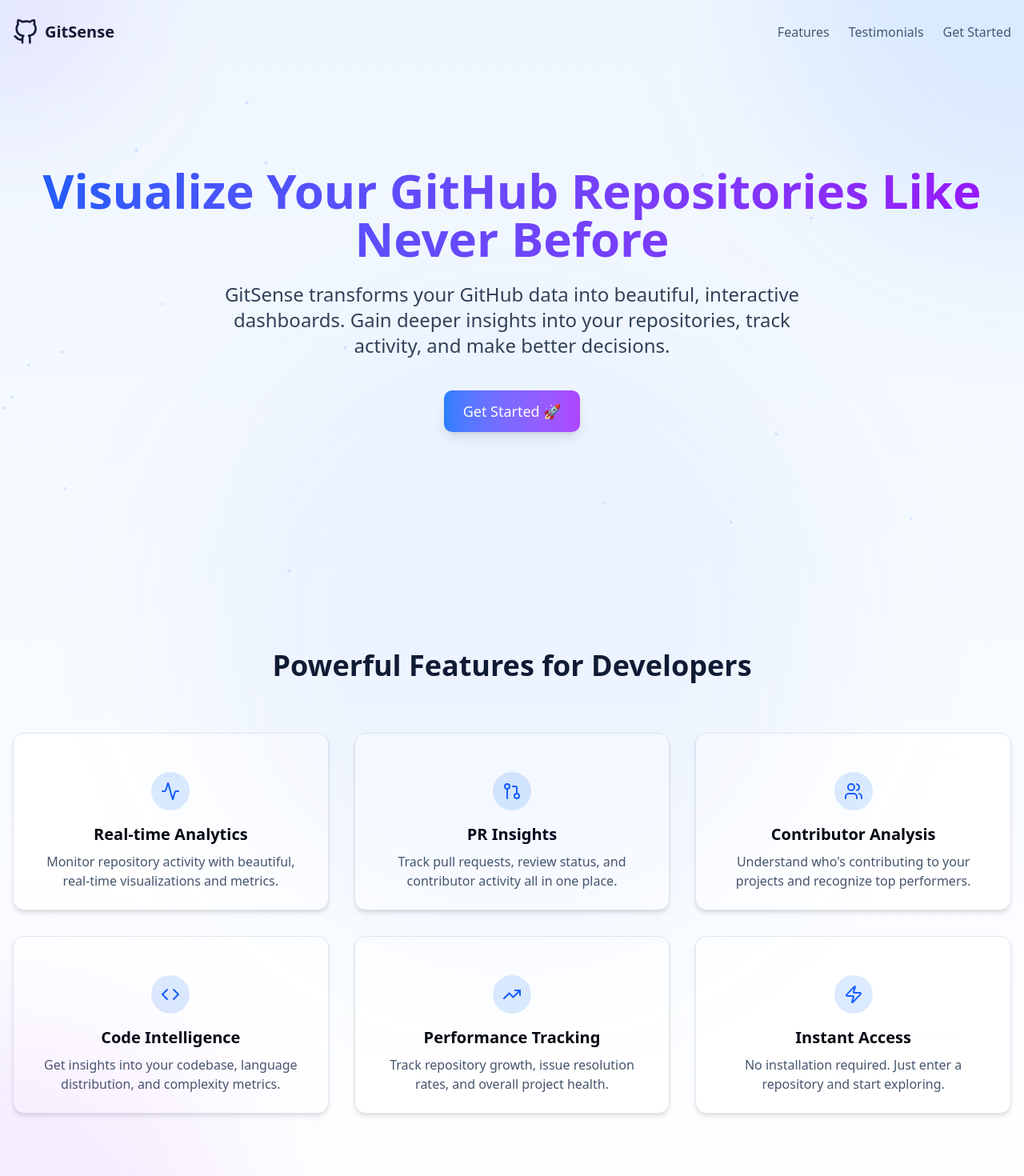
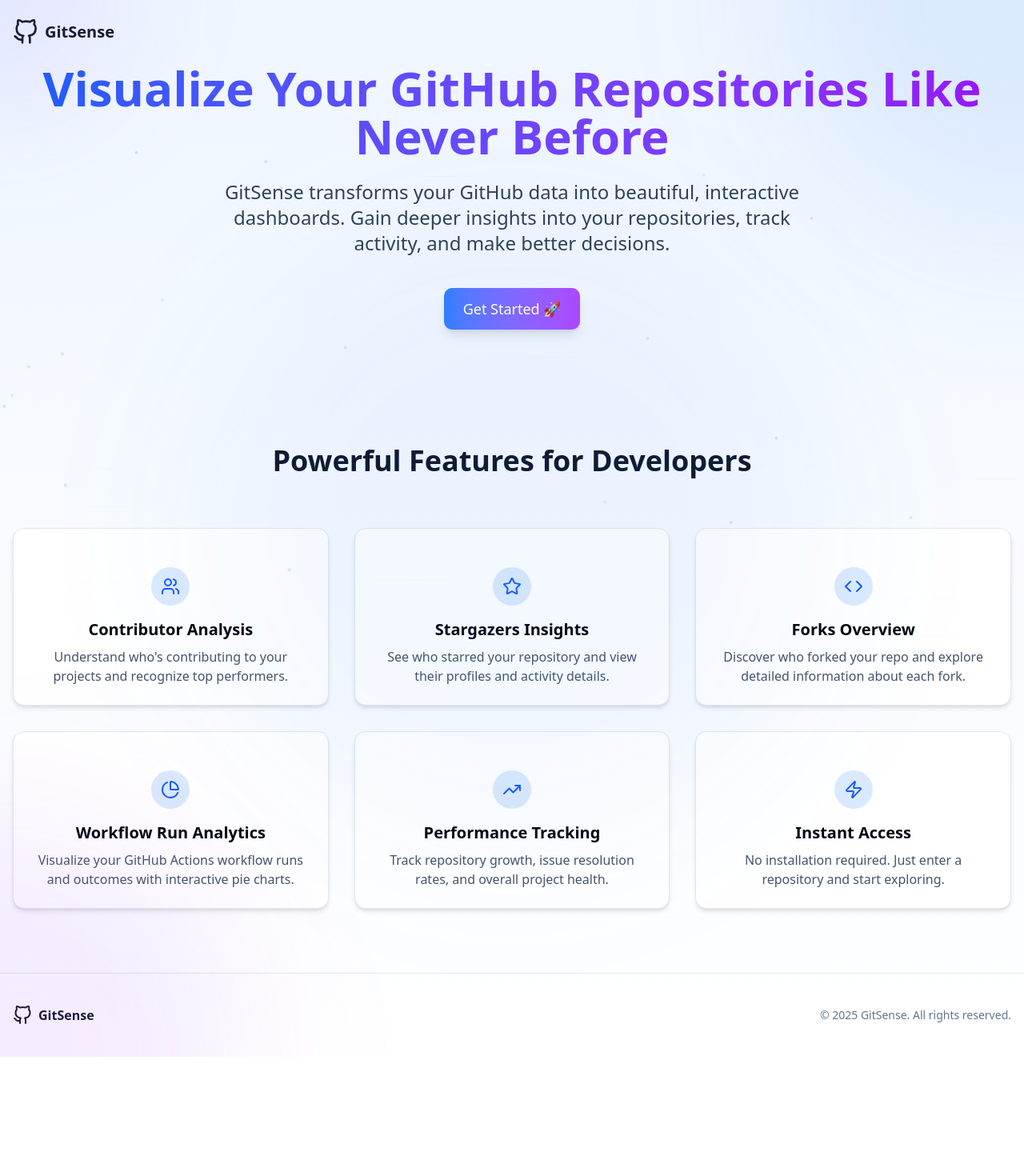
Before and after one commit to sanjay-xdr/gitsense, a Next.js app: page / in a window 1280 px wide. Shown: the top 1470 px of the page at 80% size. After the commit the page ends 1321 px from the top, so only its background shows below. Built offline with nearby package versions, Linux system fonts and the light colour scheme.

Commit message:
fixing bugs

```diff
--- a/app/(layout)/layout.tsx
+++ b/app/(layout)/layout.tsx
@@ -1,16 +1,22 @@
 import React from 'react'
 import Navbar from '@/components/Navbar'
 
+import { Alert, AlertDescription, AlertTitle } from "@/components/ui/alert"
 export default function NavLayout({children}:{children:React.ReactNode}) {
   return (
     <>
- <div style={{border:"1px solid red"}} className='flex justify-center w-full'>
+
+ <div>
      <Navbar/>
  </div>
 
     <div>
         {children}
     </div>
+   <footer className="bg-slate-100 dark:bg-slate-800 p-4 text-center text-sm text-slate-600 dark:text-slate-400 border-t border-slate-200 dark:border-slate-700">
+        This site is currently a work in progress.
+      </footer>
+
     </>
   )
 }
--- a/app/page.tsx
+++ b/app/page.tsx
@@ -1,52 +1,35 @@
 // import { SearchForm } from "@/components/search-form"
-import { Card, CardContent } from "@/components/ui/card";
+import {
+  Card,
+  CardContent,
+  CardHeader,
+  CardDescription,
+  CardTitle,
+} from "@/components/ui/card";
 import { BackgroundFlare } from "@/components/background-flare";
 import { GitHubIcon } from "@/components/github-icon";
 import { FeatureCard } from "@/components/feature-card";
 import { Button } from "@/components/ui/button";
 import Link from "next/link";
-// import { PreviewSection } from "@/components/preview-section"
-
-// import { Testimonial } from "@/components/testimonial"
+import { SearchForm } from "@/components/search-form";
+import { Search } from "lucide-react";
 
 export default function Home() {
   return (
     <div className="relative min-h-screen overflow-hidden bg-gradient-to-b from-blue-50 to-white text-slate-900">
-      {/* Background animation */}
       <BackgroundFlare />
 
-      {/* Header */}
       <header className="container mx-auto py-6 px-4">
         <div className="flex items-center justify-between">
           <div className="flex items-center gap-2">
             <GitHubIcon className="h-8 w-8" />
             <span className="text-xl font-bold">GitSense</span>
           </div>
-          <div className="hidden md:flex gap-6">
-            <a
-              href="#features"
-              className="text-slate-600 hover:text-slate-900 transition-colors"
-            >
-              Features
-            </a>
-            <a
-              href="#testimonials"
-              className="text-slate-600 hover:text-slate-900 transition-colors"
-            >
-              Testimonials
-            </a>
-            <a
-              href="#get-started"
-              className="text-slate-600 hover:text-slate-900 transition-colors"
-            >
-              Get Started
-            </a>
-          </div>
         </div>
       </header>
 
       {/* Hero Section */}
-      <section className="container mx-auto px-4 py-20 md:py-32 flex flex-col items-center text-center relative z-10">
+      <section className="container mx-auto px-4  flex flex-col items-center text-center relative z-10">
         <h1 className="text-4xl md:text-6xl font-bold mb-6 bg-clip-text text-transparent bg-gradient-to-r from-blue-600 to-purple-600">
           Visualize Your GitHub Repositories Like Never Before
         </h1>
@@ -57,86 +40,14 @@ export default function Home() {
         </p>
 
         <div className="w-full max-w-md mb-16">
-        <Link href={"/repos"}>
-          <button className="px-6 py-3 text-white font-medium text-lg rounded-lg bg-gradient-to-r from-blue-500 to-purple-500 shadow-lg hover:shadow-xl hover:from-purple-500 hover:to-blue-500 transform hover:scale-105 transition-all duration-300 cursor-pointer">
-            Get Started 🚀
-          </button>
+          <Link href={"/repos"}>
+            <button className="px-6 py-3 text-white font-medium text-lg rounded-lg bg-gradient-to-r from-blue-500 to-purple-500 shadow-lg hover:shadow-xl hover:from-purple-500 hover:to-blue-500 transform hover:scale-105 transition-all duration-300 cursor-pointer">
+              Get Started 🚀
+            </button>
           </Link>
         </div>
       </section>
 
-      {/* Features Section */}
-      <section id="features" className="container mx-auto px-4 py-20">
-        <h2 className="text-3xl md:text-4xl font-bold text-center mb-16">
-          Powerful Features for Developers
-        </h2>
-
-        <div className="grid grid-cols-1 md:grid-cols-2 lg:grid-cols-3 gap-8">
-          <FeatureCard
-            icon="activity"
-            title="Real-time Analytics"
-            description="Monitor repository activity with beautiful, real-time visualizations and metrics."
-          />
-          <FeatureCard
-            icon="git-pull-request"
-            title="PR Insights"
-            description="Track pull requests, review status, and contributor activity all in one place."
-          />
-          <FeatureCard
-            icon="users"
-            title="Contributor Analysis"
-            description="Understand who's contributing to your projects and recognize top performers."
-          />
-          <FeatureCard
-            icon="code"
-            title="Code Intelligence"
-            description="Get insights into your codebase, language distribution, and complexity metrics."
-          />
-          <FeatureCard
-            icon="trending-up"
-            title="Performance Tracking"
-            description="Track repository growth, issue resolution rates, and overall project health."
-          />
-          <FeatureCard
-            icon="zap"
-            title="Instant Access"
-            description="No installation required. Just enter a repository and start exploring."
-          />
-        </div>
-      </section>
-
-      {/* Preview Section with Globe */}
-      {/* <section id="preview" className="py-10">
-        <PreviewSection />
-      </section> */}
-
-      {/* Testimonials
-      <section id="testimonials" className="container mx-auto px-4 py-20 relative z-10">
-        <h2 className="text-3xl md:text-4xl font-bold text-center mb-16">Loved by Developers</h2>
-
-        <div className="grid grid-cols-1 md:grid-cols-2 lg:grid-cols-3 gap-8">
-          <Testimonial
-            quote="GitSense has completely changed how I monitor my open-source projects. The visualizations are incredible!"
-            author="Sarah Chen"
-            role="Senior Developer at TechCorp"
-            avatar="/placeholder.svg?height=64&width=64"
-          />
-          <Testimonial
-            quote="As a team lead, I need quick insights into our repositories. GitSense delivers exactly what I need."
-            author="Marcus Johnson"
-            role="Engineering Lead at DevFlow"
-            avatar="/placeholder.svg?height=64&width=64"
-          />
-          <Testimonial
-            quote="The contributor analytics helped us identify our most valuable community members. Absolutely essential tool."
-            author="Priya Sharma"
-            role="Open Source Maintainer"
-            avatar="/placeholder.svg?height=64&width=64"
-          />
-        </div>
-      </section> */}
-
-      {/* CTA Section */}
       {/* <section
         id="get-started"
         className="container mx-auto px-4 py-20 text-center"
@@ -152,11 +63,53 @@ export default function Home() {
 
           <div className="w-full max-w-md mx-auto">
             <Card className="border-slate-200 bg-white/80 backdrop-blur-sm shadow-md">
-              <CardContent className="pt-6"><SearchForm /></CardContent>
+              <CardContent className="pt-6">
+                <SearchForm />
+              </CardContent>
             </Card>
           </div>
         </div>
       </section> */}
+
+      {/* Features Section */}
+      <section id="features" className="container mx-auto px-4 py-20">
+        <h2 className="text-3xl md:text-4xl font-bold text-center mb-16">
+          Powerful Features for Developers
+        </h2>
+
+        <div className="grid grid-cols-1 md:grid-cols-2 lg:grid-cols-3 gap-8">
+          <FeatureCard
+            icon="users"
+            title="Contributor Analysis"
+            description="Understand who's contributing to your projects and recognize top performers."
+          />
+          <FeatureCard
+            icon="star"
+            title="Stargazers Insights"
+            description="See who starred your repository and view their profiles and activity details."
+          />
+          <FeatureCard
+            icon="code"
+            title="Forks Overview"
+            description="Discover who forked your repo and explore detailed information about each fork."
+          />
+          <FeatureCard
+            icon="pie-chart"
+            title="Workflow Run Analytics"
+            description="Visualize your GitHub Actions workflow runs and outcomes with interactive pie charts."
+          />
+          <FeatureCard
+            icon="trending-up"
+            title="Performance Tracking"
+            description="Track repository growth, issue resolution rates, and overall project health."
+          />
+          <FeatureCard
+            icon="zap"
+            title="Instant Access"
+            description="No installation required. Just enter a repository and start exploring."
+          />
+        </div>
+      </section>
 
       {/* Footer */}
       <footer className="container mx-auto px-4 py-10 border-t border-slate-200">
--- a/components/Navbar.tsx
+++ b/components/Navbar.tsx
@@ -1,6 +1,6 @@
-// components/Navbar.tsx (or wherever your original Navbar was)
+// components/Navbar.tsx
 import Link from "next/link";
-import { auth } from "../app/auth"; // Ensure this path is correct for your app router auth
+import { auth } from "../app/auth";
 import AvatarDropdown from "./AvatarDropdown";
 import LoginButton from "./LoginButton";
 import { Button } from "@/components/ui/button";
@@ -10,7 +10,7 @@ import {
   SheetTrigger,
   SheetClose,
 } from "@/components/ui/sheet";
-import { Menu, GitFork, Rss, Home } from "lucide-react"; // Using GitFork for logo-like icon
+import { Menu, GitFork, Home } from "lucide-react";
 
 export default async function Navbar() {
   const session = await auth();
@@ -22,7 +22,7 @@ export default async function Navbar() {
 
   return (
     <header className="sticky top-0 z-50 w-full border-b border-border/40 bg-background/95 backdrop-blur supports-[backdrop-filter]:bg-background/60">
-      <div className="container flex h-14 max-w-screen-2xl items-center">
+      <div className="container flex h-14 max-w-screen-2xl items-center justify-center">
         <Link
           href="/"
           className="mr-6 flex items-center space-x-2 text-lg font-bold text-primary hover:opacity-85 transition-opacity"
--- a/components/feature-card.tsx
+++ b/components/feature-card.tsx
@@ -1,7 +1,7 @@
 import { Card, CardContent } from "@/components/ui/card"
-import { Activity, GitPullRequest, Users, Code, TrendingUp, Zap } from "lucide-react"
+import { Activity, GitPullRequest, Users, Code, TrendingUp, Zap,Star,PieChart } from "lucide-react"
 
-type FeatureIconType = "activity" | "git-pull-request" | "users" | "code" | "trending-up" | "zap"
+type FeatureIconType = "activity" | "git-pull-request" | "users" | "code" | "trending-up" | "zap" | "star"|"pie-chart"
 
 interface FeatureCardProps {
   icon: FeatureIconType
@@ -16,6 +16,8 @@ const iconComponents = {
   code: Code,
   "trending-up": TrendingUp,
   zap: Zap,
+  star:Star,
+  "pie-chart":PieChart
 }
 
 export function FeatureCard({ icon, title, description }: FeatureCardProps) {
--- a/components/search-form.tsx
+++ b/components/search-form.tsx
@@ -7,12 +7,9 @@ import { Input } from "@/components/ui/input";
 import { Button } from "@/components/ui/button";
 import { Search } from "lucide-react";
 
-// Helper function to extract owner/repo from input
 function extractOwnerRepo(input: string): { owner: string; repo: string } | null {
-  // Remove whitespace
   const trimmed = input.trim();
 
-  // Check if input is a full GitHub URL
   const urlMatch = trimmed.match(
     /^https?:\/\/(www\.)?github\.com\/([^\/\s]+)\/([^\/\s]+)(?:\/.*)?$/
   );
@@ -57,7 +54,7 @@ export function SearchForm() {
       </div>
       <Button
         type="submit"
-        className="bg-blue-600 hover:bg-blue-700 text-white"
+        className="bg-blue-600 hover:bg-blue-700 text-white cursor-pointer"
       >
         Explore
       </Button>
```
